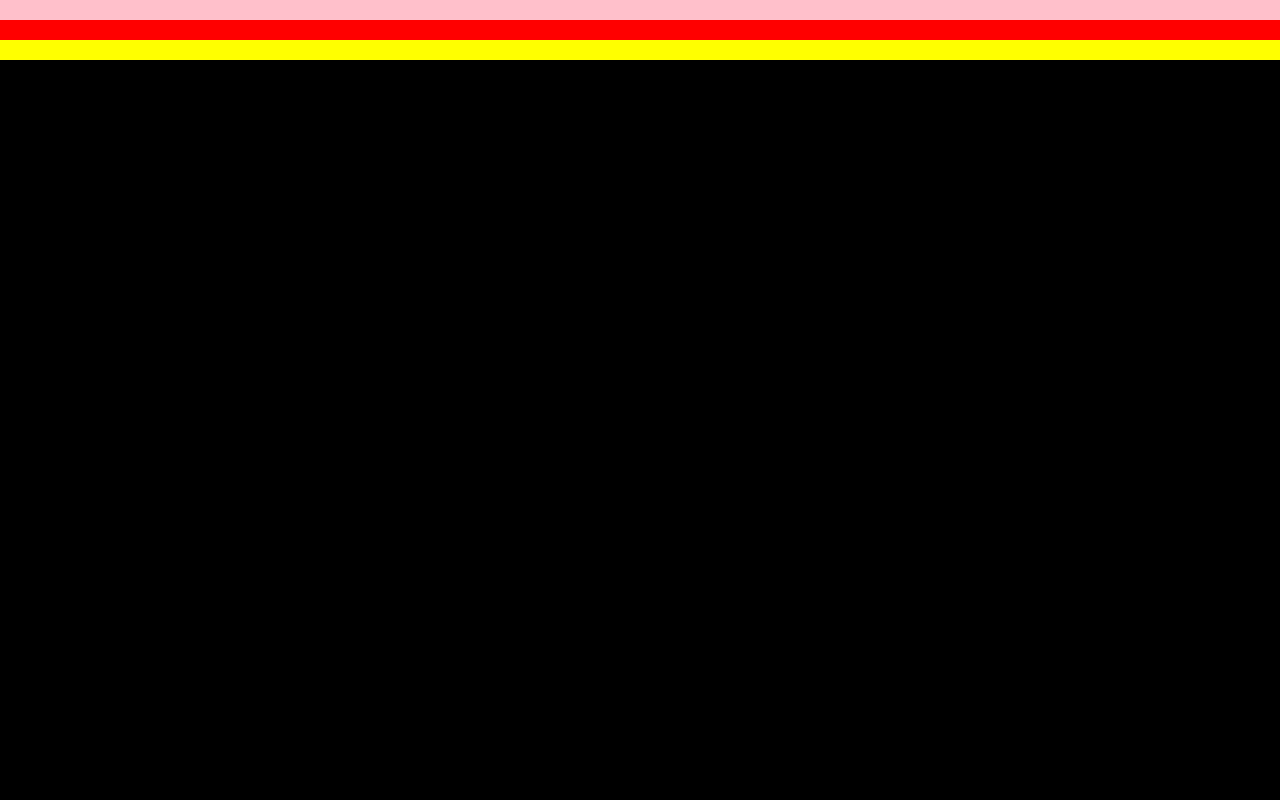
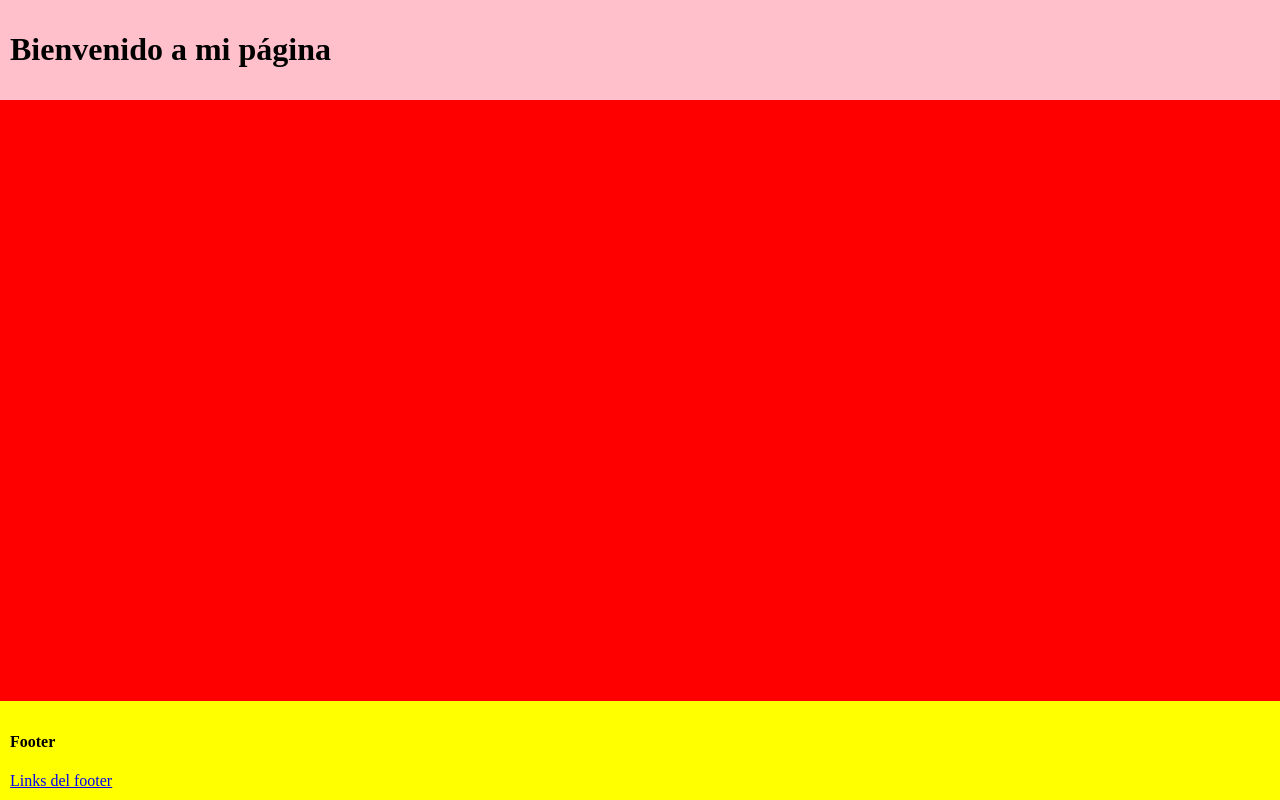
Before and after one commit to codigofacilito/minicurso-flexbox-grid, a plain HTML site: page index.html in a window 1280 px wide. Drawn offline with Linux system fonts and the light colour scheme.

Commit message:
finished

```diff
--- a/index.html
+++ b/index.html
@@ -8,11 +8,16 @@
   <link rel="stylesheet" href="style.css">
 </head>
 <body>
-  <header></header>
+  <header>
+    <h1>Bienvenido a mi página</h1>
+  </header>
   <main>
-
+    <!-- Testear overflow de esta sección -->
   </main>
-  <footer></footer>
+  <footer>
+    <h4>Footer</h4>
+    <a href="/">Links del footer</a>
+  </footer>
 
 </body>
 </html>
--- a/style.css
+++ b/style.css
@@ -3,6 +3,8 @@ body {
   background: black;
   padding:0;
   margin:0;
+  display: flex;
+  flex-direction: column;
 }
 
 header {
@@ -13,6 +15,7 @@ header {
 main {
   background-color: red;
   padding: 10px;
+  flex: 1 0;
 }
 
 footer {
```
